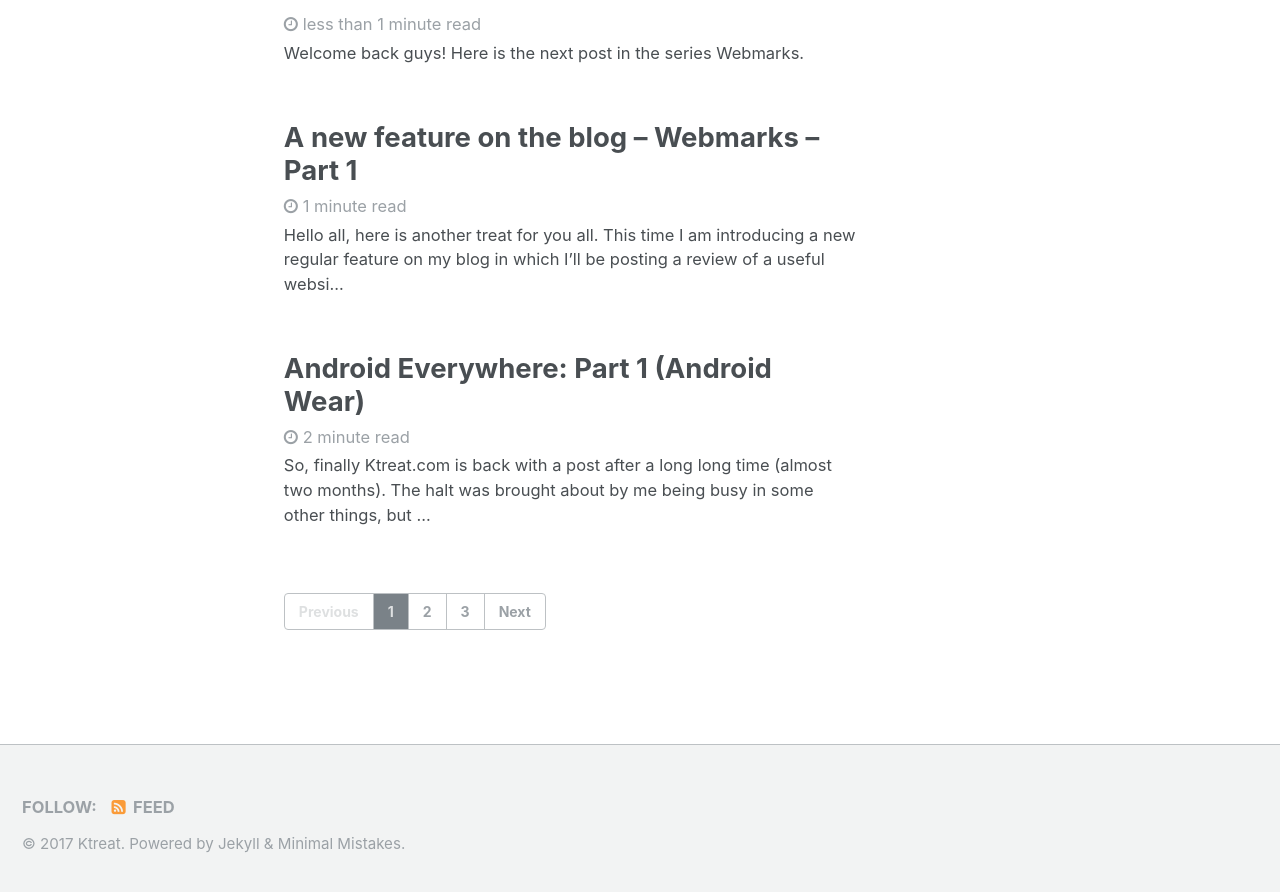
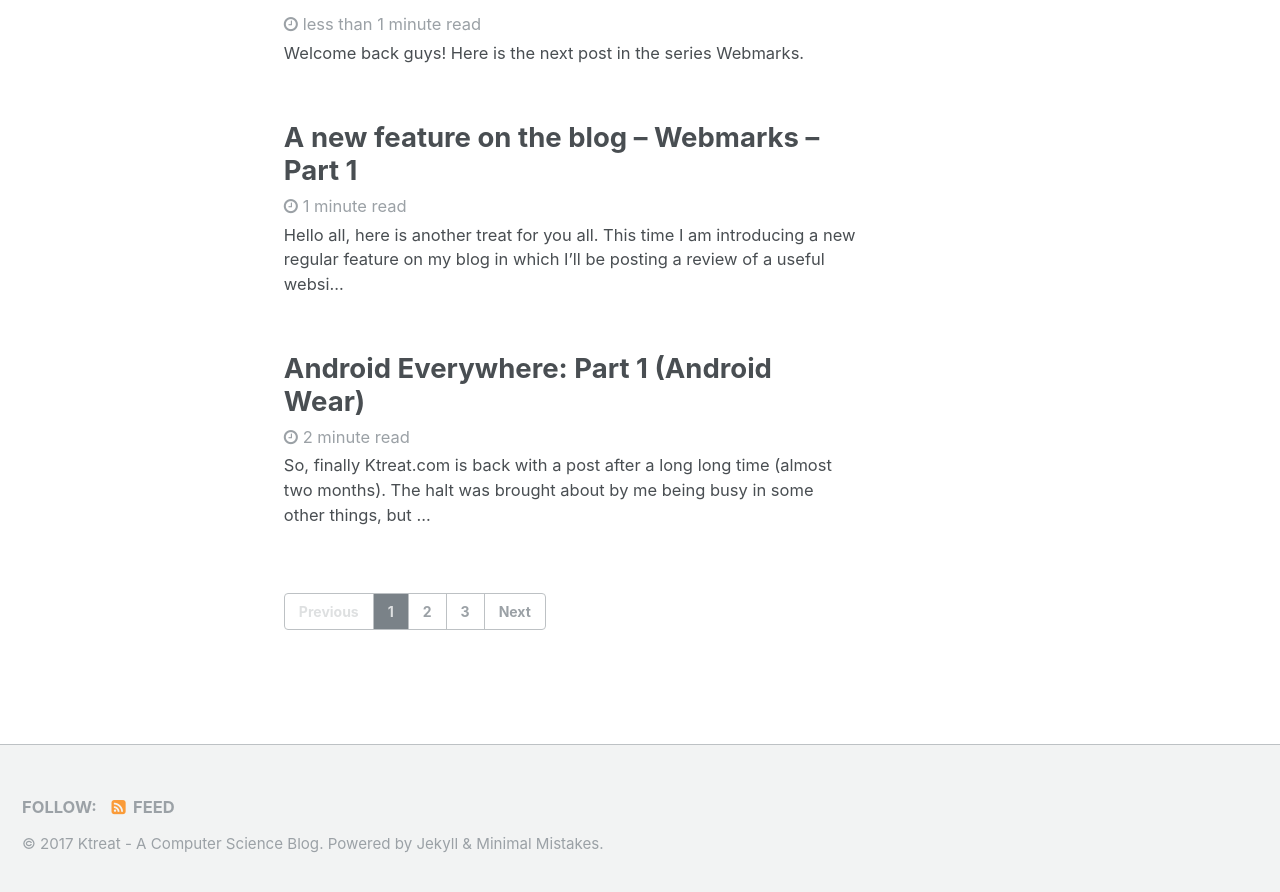
Before and after one commit to ktreat/ktreat.github.io, a Jekyll site: the page built from index.html, in a window 1280 px wide and 900 px high, scrolled down 1714 px. Shown: the top 892 px of the window. Built offline with Jekyll 4.4.1, drawn with Linux system fonts in a browser that asks for light colours; the list of posts is cut into pages by our own code; some of the changed text lies outside the part shown.

Commit message:
Changing Website Title

```diff
--- a/_config.yml
+++ b/_config.yml
@@ -7,7 +7,7 @@
 
 # Site Settings
 locale                   : "en"
-title                    : "Ktreat"
+title                    : "Ktreat - A Computer Science Blog"
 title_separator          : "-"
 name                     : ""
 description              : "A Computer Science Blog"
```
